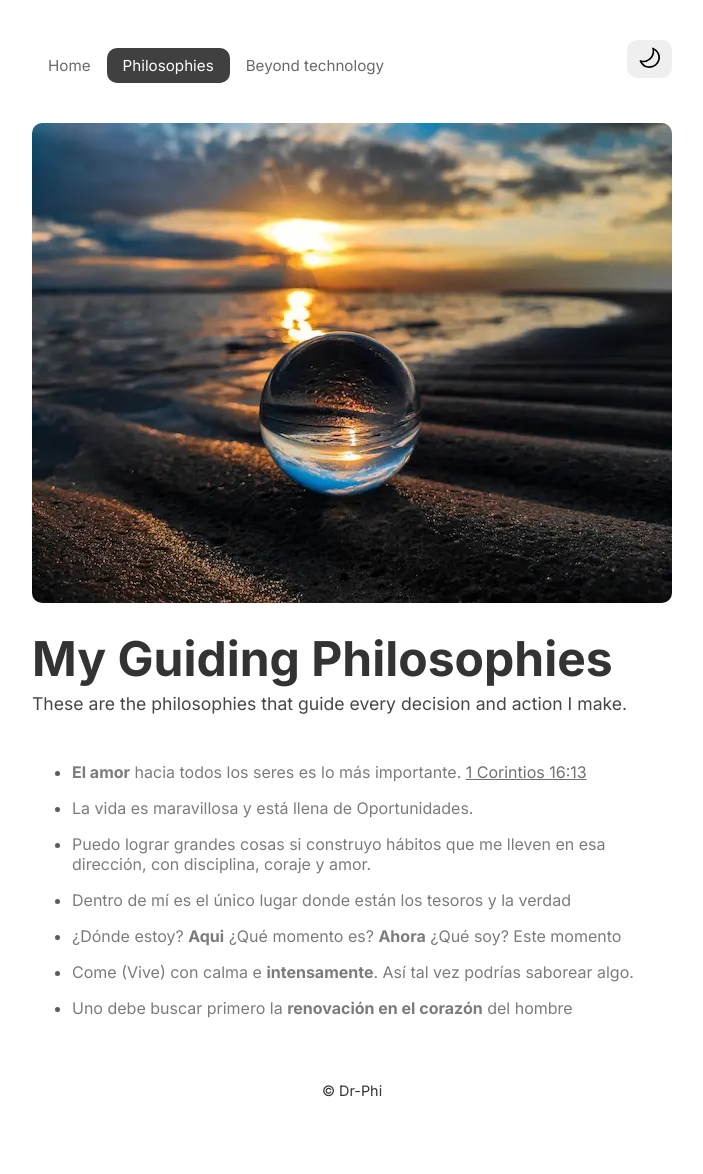
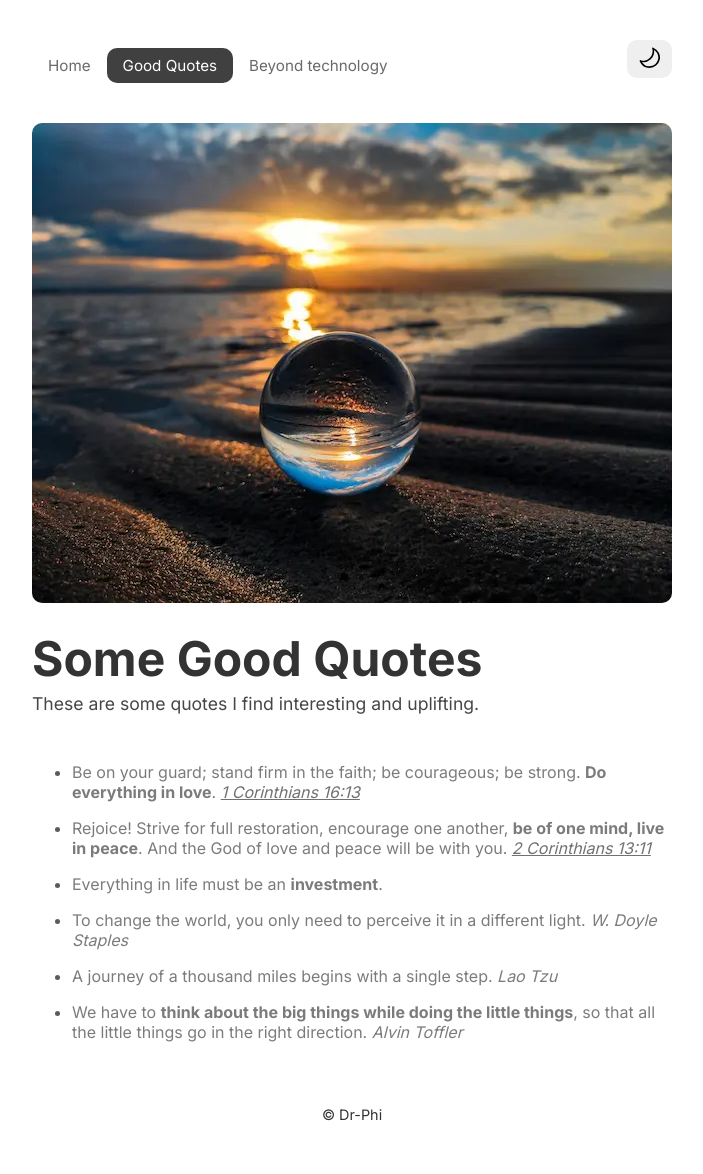
Before and after one commit to Dr-Phi/astro-one-personal, an Astro site: page /philosophies in a window 1280 px wide. Shown: the whole page, without its empty margins (288-991 px from the left). Built offline with nearby package versions, Linux system fonts and the light colour scheme; Astro itself is replaced by a stand-in of ours.

Commit message:
updated navigation for quotes

```diff
--- a/src/components/NavigationBar.astro
+++ b/src/components/NavigationBar.astro
@@ -9,7 +9,7 @@ import ThemeToggler from "./ThemeToggler.astro";
     </li>
 
     <li>
-      <a href="/philosophies">Philosophies</a>
+      <a href="/philosophies">Good Quotes</a>
     </li>
     <li>
       <a href="/beyond-tech">Beyond technology</a>
@@ -55,6 +55,7 @@ import ThemeToggler from "./ThemeToggler.astro";
   const activeNavigationElement = document.querySelector(
     `nav a[href="${pathname}"]`
   );
+
   if (activeNavigationElement) {
     activeNavigationElement.classList.add("active");
   }
--- a/src/layouts/Main.astro
+++ b/src/layouts/Main.astro
@@ -1,7 +1,7 @@
 ---
+import NavigationBar from "../components/NavigationBar.astro";
+import Footer from "../components/Footer.astro";
 import "../styles/global.css";
-import Footer from "../components/Footer.astro";
-import NavigationBar from "../components/NavigationBar.astro";
 
 type Props = {
   title: string;
--- a/src/pages/index.astro
+++ b/src/pages/index.astro
@@ -34,7 +34,7 @@ const blogs = await Astro.glob<{
         to: "/work-summary",
       },
       {
-        title: "Here are my guiding philosophies for life",
+        title: "Here are some good quotes to keep in mind",
         gradientFrom: "#818cf8",
         gradientTo: "#d8b4fe",
         to: "/philosophies",
--- a/src/pages/philosophies.md
+++ b/src/pages/philosophies.md
@@ -1,21 +1,18 @@
 ---
 layout: ../layouts/Blog.astro
 poster: "/images/philosophies.webp"
-title: "My Guiding Philosophies"
-subtitle: "These are the philosophies that guide every decision and
-action I make."
+title: "Some Good Quotes"
+subtitle: "These are some quotes I find interesting and uplifting."
 ---
 
-- **El amor** hacia todos los seres es lo más importante. <a href="https://www.biblegateway.com/passage/?search=1+Corintios+16%3A13&version=RVR1960" target="_blank">1 Corintios 16:13</a>
+- Be on your guard; stand firm in the faith; be courageous; be strong. **Do everything in love**. <a href="https://www.biblegateway.com/passage/?search=1+Corinthians+16%3A13-14&version=NIV" target="_blank">_1 Corinthians 16:13_</a>
 
-- La vida es maravillosa y está llena de Oportunidades.
+- Rejoice! Strive for full restoration, encourage one another, **be of one mind, live in peace**. And the God of love and peace will be with you. <a href="https://www.biblegateway.com/passage/?search=2+Corinthians+13%3A11&version=NIV" target="_blank">_2 Corinthians 13:11_</a>
 
-- Puedo lograr grandes cosas si construyo hábitos que me lleven en esa dirección, con disciplina, coraje y amor.
+- Everything in life must be an **investment**.
 
-- Dentro de mí es el único lugar donde están los tesoros y la verdad
+- To change the world, you only need to perceive it in a different light. _W. Doyle Staples_
 
-- ¿Dónde estoy? **Aqui** ¿Qué momento es? **Ahora** ¿Qué soy? Este momento
+- A journey of a thousand miles begins with a single step. _Lao Tzu_
 
-- Come (Vive) con calma e **intensamente**. Así tal vez podrías saborear algo.
-
-- Uno debe buscar primero la **renovación en el corazón** del hombre
+- We have to **think about the big things while doing the little things**, so that all the little things go in the right direction. _Alvin Toffler_
```
Also changed, not shown: src/pages/beyond-tech.md (+4 -4 lines).
